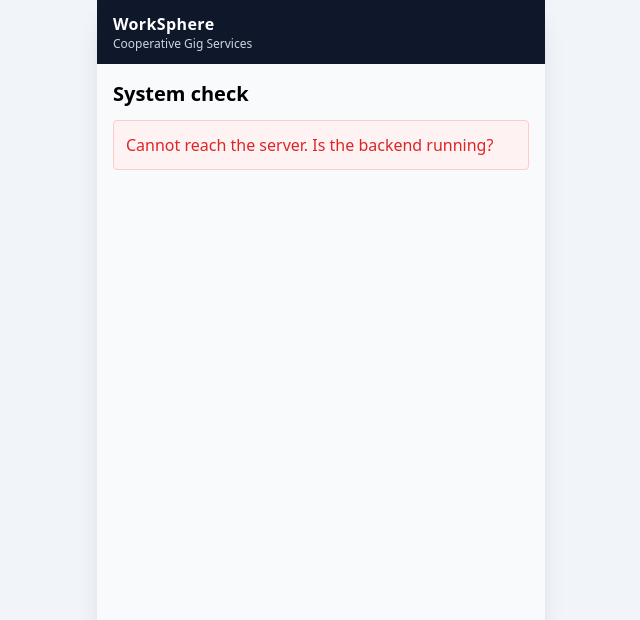
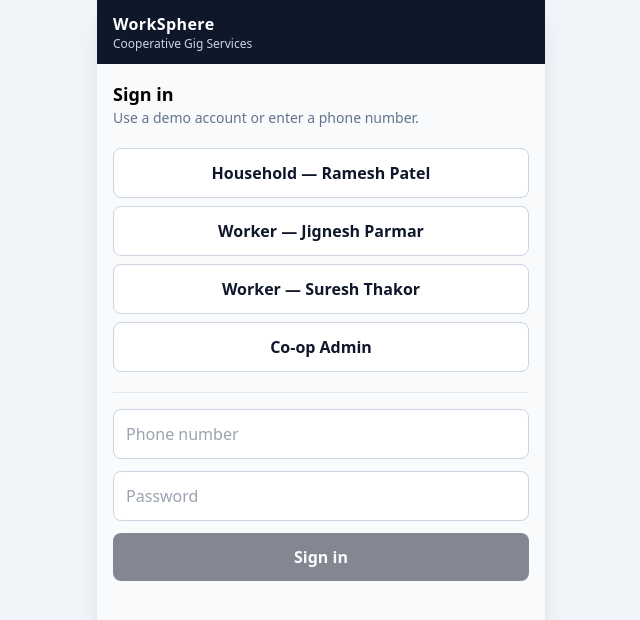
Before and after one commit to phoenixxok/worksphere, a React (Vite) app in the folder frontend/: page /login in a window 1280 px wide. Before the commit this address led to /health. Shown: the top 620 px of the page, without its empty margins (319-959 px from the left). Built offline with nearby package versions, Linux system fonts and the light colour scheme; no server answers; the HTML template or start-up script is replaced by a standard one.

Commit message:
feat(web): login screen, session storage, role based routing

```diff
--- a/frontend/src/App.jsx
+++ b/frontend/src/App.jsx
@@ -1,20 +1,25 @@
 import { BrowserRouter, Routes, Route, Navigate } from 'react-router-dom';
+import AppHeader from './components/AppHeader';
 import HealthPage from './pages/HealthPage';
+import LoginPage from './pages/LoginPage';
+
+function Placeholder({ name }) {
+  return <div className="p-4 text-slate-500">{name} — coming in a later task.</div>;
+}
 
 export default function App() {
   return (
     <BrowserRouter>
-      {/* Mobile-width shell: the prototype is a responsive web app that
-          mimics the phone layout of the production React Native client. */}
       <div className="min-h-screen flex justify-center">
         <div className="w-full max-w-md bg-slate-50 min-h-screen shadow-xl">
-          <header className="bg-slate-900 text-white px-4 py-3">
-            <h1 className="font-bold tracking-wide">WorkSphere</h1>
-            <p className="text-xs text-slate-300">Cooperative Gig Services</p>
-          </header>
+          <AppHeader />
           <Routes>
+            <Route path="/login" element={<LoginPage />} />
             <Route path="/health" element={<HealthPage />} />
-            <Route path="*" element={<Navigate to="/health" replace />} />
+            <Route path="/household" element={<Placeholder name="Household home" />} />
+            <Route path="/worker" element={<Placeholder name="Worker home" />} />
+            <Route path="/admin" element={<Placeholder name="Admin dashboard" />} />
+            <Route path="*" element={<Navigate to="/login" replace />} />
           </Routes>
         </div>
       </div>
--- /dev/null
+++ b/frontend/src/components/AppHeader.jsx
@@ -0,0 +1,24 @@
+import { useNavigate } from 'react-router-dom';
+import { getUser, clearSession } from '../lib/api';
+
+export default function AppHeader() {
+  const navigate = useNavigate();
+  const user = getUser();
+  return (
+    <header className="bg-slate-900 text-white px-4 py-3 flex items-center justify-between">
+      <div>
+        <h1 className="font-bold tracking-wide">WorkSphere</h1>
+        <p className="text-xs text-slate-300">
+          {user ? `${user.full_name} · ${user.role}` : 'Cooperative Gig Services'}
+        </p>
+      </div>
+      {user && (
+        <button
+          className="text-xs underline text-slate-300"
+          onClick={() => { clearSession(); navigate('/login', { replace: true }); }}>
+          Sign out
+        </button>
+      )}
+    </header>
+  );
+}
--- /dev/null
+++ b/frontend/src/components/Button.jsx
@@ -0,0 +1,14 @@
+export default function Button({ children, onClick, disabled, variant = 'primary', type = 'button', className = '' }) {
+  const base = 'w-full rounded-lg px-4 py-3 font-semibold transition disabled:opacity-50 disabled:cursor-not-allowed';
+  const styles = {
+    primary: 'bg-slate-900 text-white hover:bg-slate-800',
+    secondary: 'bg-white text-slate-900 border border-slate-300 hover:bg-slate-100',
+    success: 'bg-green-600 text-white hover:bg-green-700',
+    danger: 'bg-red-600 text-white hover:bg-red-700',
+  };
+  return (
+    <button type={type} onClick={onClick} disabled={disabled} className={`${base} ${styles[variant]} ${className}`}>
+      {children}
+    </button>
+  );
+}
--- /dev/null
+++ b/frontend/src/components/ErrorBox.jsx
@@ -0,0 +1,6 @@
+export default function ErrorBox({ message }) {
+  if (!message) return null;
+  return (
+    <p className="text-sm text-red-700 bg-red-50 border border-red-200 rounded-lg p-3">{message}</p>
+  );
+}
--- /dev/null
+++ b/frontend/src/components/RequireRole.jsx
@@ -0,0 +1,11 @@
+import { Navigate } from 'react-router-dom';
+import { getUser, getToken } from '../lib/api';
+
+/** Wraps a route. Sends you to /login if not signed in, or to your own home if the role is wrong. */
+export default function RequireRole({ role, children }) {
+  const token = getToken();
+  const user = getUser();
+  if (!token || !user) return <Navigate to="/login" replace />;
+  if (user.role !== role) return <Navigate to="/login" replace />;
+  return children;
+}
--- a/frontend/src/lib/api.js
+++ b/frontend/src/lib/api.js
@@ -59,4 +59,7 @@ export async function apiRequest(path, { method = 'GET', body } = {}) {
 
 export const api = {
   health: () => apiRequest('/health'),
+  login: (phone, password) =>
+    apiRequest('/auth/login', { method: 'POST', body: { phone, password } }),
+  me: () => apiRequest('/auth/me'),
 };
--- /dev/null
+++ b/frontend/src/lib/demoAccounts.js
@@ -0,0 +1,13 @@
+// Seeded demo logins. All passwords are 'test1234' (see backend/db/seed.js).
+export const DEMO_ACCOUNTS = [
+  { label: 'Household — Ramesh Patel', phone: '9876500001', password: 'test1234', role: 'household' },
+  { label: 'Worker — Jignesh Parmar',  phone: '9876500012', password: 'test1234', role: 'worker' },
+  { label: 'Worker — Suresh Thakor',   phone: '9876500011', password: 'test1234', role: 'worker' },
+  { label: 'Co-op Admin',              phone: '9876500000', password: 'test1234', role: 'admin' },
+];
+
+export const HOME_ROUTE_BY_ROLE = {
+  household: '/household',
+  worker: '/worker',
+  admin: '/admin',
+};
--- /dev/null
+++ b/frontend/src/pages/LoginPage.jsx
@@ -0,0 +1,61 @@
+import { useState } from 'react';
+import { useNavigate } from 'react-router-dom';
+import { api, setSession } from '../lib/api';
+import { DEMO_ACCOUNTS, HOME_ROUTE_BY_ROLE } from '../lib/demoAccounts';
+import Button from '../components/Button';
+import ErrorBox from '../components/ErrorBox';
+
+export default function LoginPage() {
+  const navigate = useNavigate();
+  const [phone, setPhone] = useState('');
+  const [password, setPassword] = useState('');
+  const [error, setError] = useState(null);
+  const [busy, setBusy] = useState(false);
+
+  async function doLogin(p, pw) {
+    setError(null);
+    setBusy(true);
+    try {
+      const data = await api.login(p, pw);
+      setSession(data.token, data.user);
+      navigate(HOME_ROUTE_BY_ROLE[data.user.role] || '/health', { replace: true });
+    } catch (err) {
+      setError(err.message);
+    } finally {
+      setBusy(false);
+    }
+  }
+
+  return (
+    <div className="p-4 space-y-5">
+      <div>
+        <h2 className="text-lg font-bold">Sign in</h2>
+        <p className="text-sm text-slate-500">Use a demo account or enter a phone number.</p>
+      </div>
+
+      <div className="space-y-2">
+        {DEMO_ACCOUNTS.map((a) => (
+          <Button key={a.phone} variant="secondary" disabled={busy}
+                  onClick={() => doLogin(a.phone, a.password)}>
+            {a.label}
+          </Button>
+        ))}
+      </div>
+
+      <div className="border-t border-slate-200 pt-4 space-y-3">
+        <input
+          className="w-full rounded-lg border border-slate-300 px-3 py-3"
+          placeholder="Phone number" value={phone}
+          onChange={(e) => setPhone(e.target.value)} />
+        <input
+          className="w-full rounded-lg border border-slate-300 px-3 py-3"
+          placeholder="Password" type="password" value={password}
+          onChange={(e) => setPassword(e.target.value)} />
+        <ErrorBox message={error} />
+        <Button disabled={busy || !phone || !password} onClick={() => doLogin(phone, password)}>
+          {busy ? 'Signing in…' : 'Sign in'}
+        </Button>
+      </div>
+    </div>
+  );
+}
```
